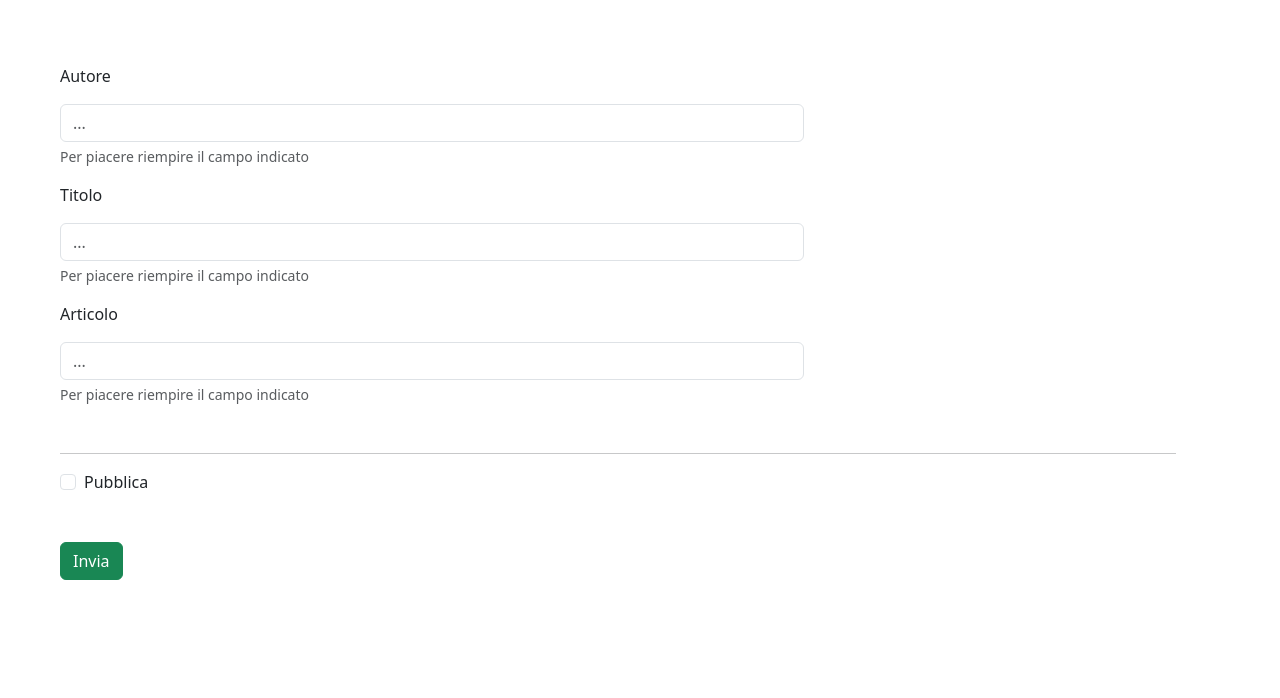
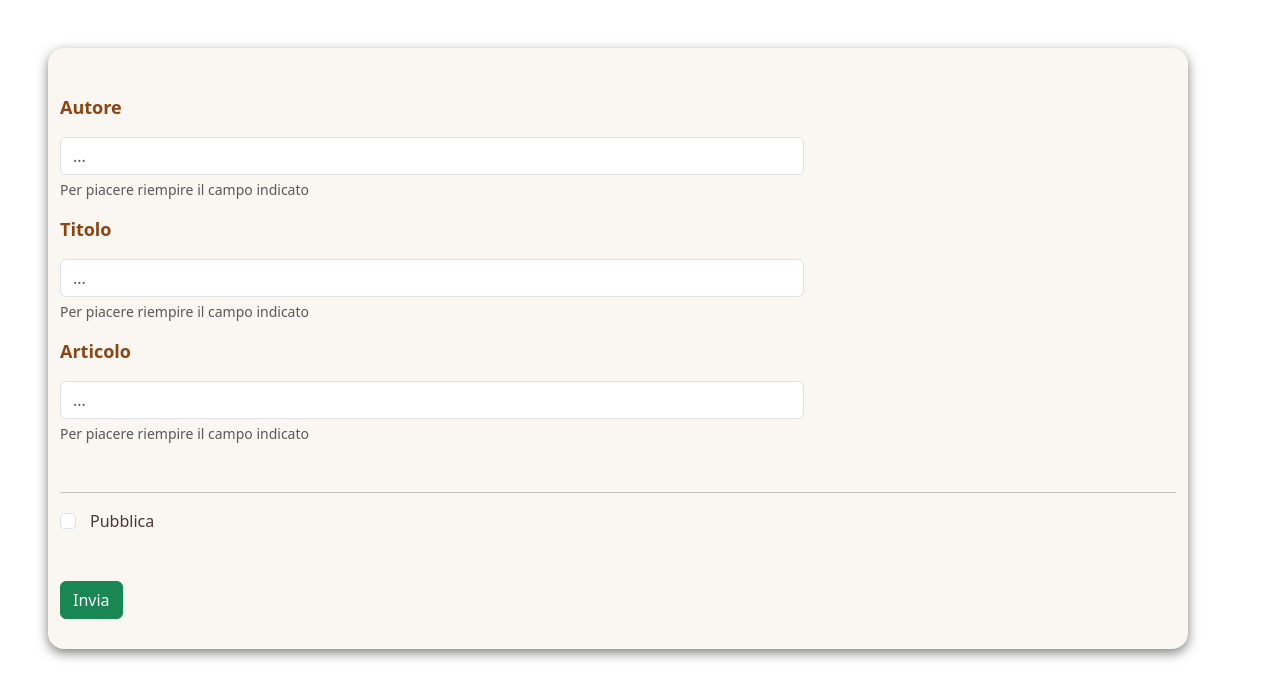
Before and after one commit to CarloMart88/react-post-form, a React (Vite) app: page / in a window 1280 px wide. Shown: the top 698 px of the page. Built offline with nearby package versions, Linux system fonts and the light colour scheme.

Commit message:
feat: CSS

```diff
--- a/src/index.css
+++ b/src/index.css
@@ -0,0 +1,71 @@
+
+.container {
+  background: #faf6f1;
+  border-radius: 16px;
+  padding: 30px;
+  box-shadow: 0 4px 12px rgba(0, 0, 0, 0.5);
+
+}
+
+
+.my-3 {
+  font-weight: bold;
+  color: #8b4513;
+  font-size: 18px;
+}
+
+
+.form-control {
+  border-radius: 16px;
+  border: 1px solid #d2b48c;
+  padding: 10px;
+  width: 100%;
+  font-size: 16px;
+}
+
+.form-text {
+
+  color: #5a4634;
+}
+
+
+.form-check-input {
+  width: 18px;
+  height: 18px;
+  border-radius: 16px;
+  border: 1px solid #a0522d;
+}
+
+.form-check-label {
+  margin-left: 6px;
+  font-weight: 500;
+  color: #4b3832;
+}
+
+
+.btn-success {
+  background: #d2691e;
+  padding: 10px 20px;
+  font-weight: bold;
+  border-radius: 16px;
+  color: white;
+
+}
+
+.bg-success {
+  background: #6b8e23;
+  color: white;
+  padding: 10px;
+  border-radius: 16px;
+  font-weight: bold;
+
+}
+
+.bg-error {
+  background: #b22222;
+  color: white;
+  padding: 10px;
+  border-radius: 16px;
+  font-weight: bold;
+
+}
```
